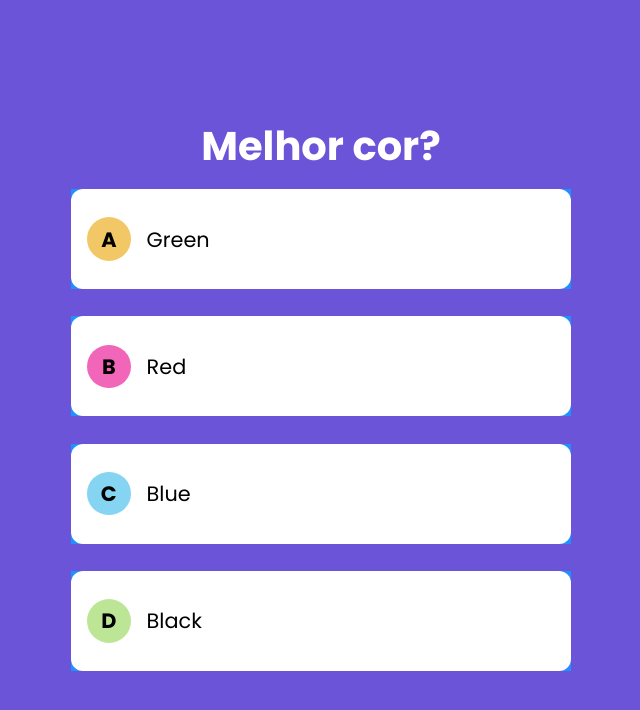
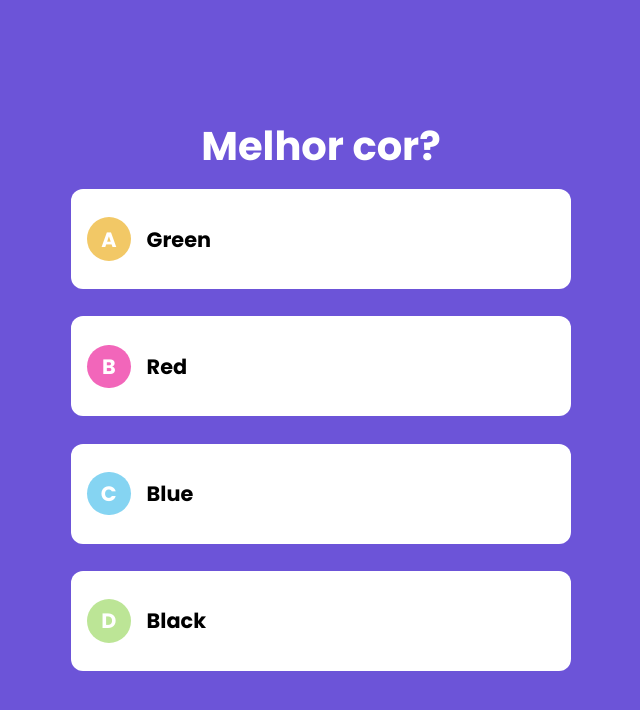
Before and after one commit to wagnnermorais/Next-React-Full-Course, a Next.js app in the folder projects/02 - NEXT Quiz/: page / in a window 1280 px wide. Shown: the top 710 px of the page, without its empty margins (319-959 px from the left). Built offline with nearby package versions, Linux system fonts and the light colour scheme.

Commit message:
refac: removing unused bg, rearranging values and fixing typo

```diff
--- a/projects/02 - NEXT Quiz/src/styles/Answer.module.css
+++ b/projects/02 - NEXT Quiz/src/styles/Answer.module.css
@@ -4,7 +4,6 @@
   width: 80%;
   height: 100px;
   margin: 0.85rem 0;
-  background-color: dodgerblue;
 }
 
 .answerContent {
@@ -18,16 +17,17 @@
   align-items: center;
   justify-content: center;
   margin: 0 1rem 0 0;
+  width: 2.725rem;
+  height: 2.725rem;
   font-size: 1.3rem;
   font-weight: 700;
-  height: 2.725rem;
-  width: 2.725rem;
+  color: #fff;
   border-radius: 25px;
 }
 
 .value {
   font-size: 1.3rem;
-  font-size: 700;
+  font-weight: 700;
 }
 
 .front,
```
